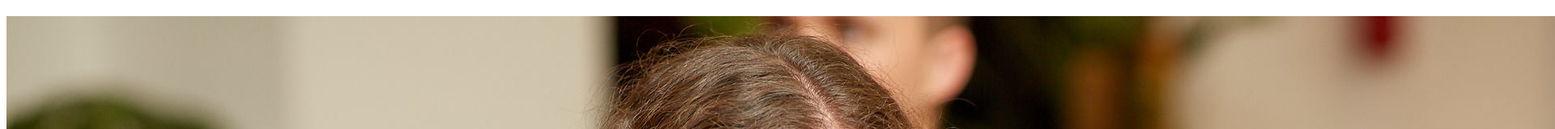
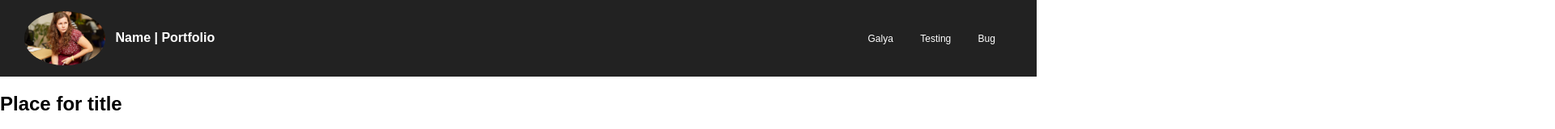
Before and after one commit to gbelonog/JSprojects, a plain HTML site: page webSite/index.html in a window 1280 px wide. Shown: the top 160 px of the page at 81% size, 1920 px wide, since content can reach past the window. Drawn offline with Linux system fonts and the light colour scheme.

Commit message:
styles for web site

```diff
--- a/webSite/index.html
+++ b/webSite/index.html
@@ -7,21 +7,21 @@
     </head>
     <body>
         <!--Header-->
-        <div id = page-header>
+        <header>
             <!--LOGO-->
-            <h2>
+            <h2 id = page-header>
                 <img src="image/photo.jpg" alt="profile pic">
                 Name | Portfolio
             </h2>
             <!--Navigation-->
-            <nav>
+            <nav id = main-navigation>
                 <ul>
                     <li><a href="#"></a>Galya</li>
                     <li><a href="#"></a>Testing</li>
                     <li><a href="#"></a>Bug</li>
                 </ul>
             </nav>
-        </div>
+        </header>
         <div id = page-main>
         <!--Main-->
             <!--Hero-->
--- a/webSite/styles.css
+++ b/webSite/styles.css
@@ -1,4 +1,69 @@
 body{
-    color: blue;
+   /* color: blue;
+    text-align: center;*/
+    margin: 0;
+    font-family: Arial, Helvetica, sans-serif;
+    font-size: 12px;
+    line-height: 1.5;
+}
+
+header{
+    background: #222222;
+    color: #ffffff;
+    padding: 1px 30px;
+}
+
+header #page-header{
+    color: white;
+    text-decoration: aqua;
+    width: 49%;
+    display: inline-block;
+}
+
+header img {
+    width: 100px;
+    border-radius: 50%;
+    margin-right: 8px;
+    vertical-align: middle;
+}
+
+header h2 {
+    font-size:  16px;
+}
+/* navigation*/
+header #main-navigation{
+    width: 49%;
+    display: inline-block;
+    text-align: right;
+}
+header #main-navigation ul{
+    list-style: none;
+    padding: 0;
+}
+header #main-navigation ul li{
+    display: inline-block;
+}
+
+header #main-navigation ul li a{
+    color: white;
+    text-decoration: aqua;
+    padding: 10px 15px;
+}
+header #main-navigation ul li a:hover{
+    background: #444;
+    border-radius:3px;
+    transition: 30s ease all;
+}
+/* footer*/
+footer{
+    background: #222;
+    color: #777;
+    padding: 40px;
     text-align: center;
 }
+footer img{
+    display: flex;
+    border-radius: 50px;
+    width: 80px;
+    margin: 0 auto 10px;
+}
```
